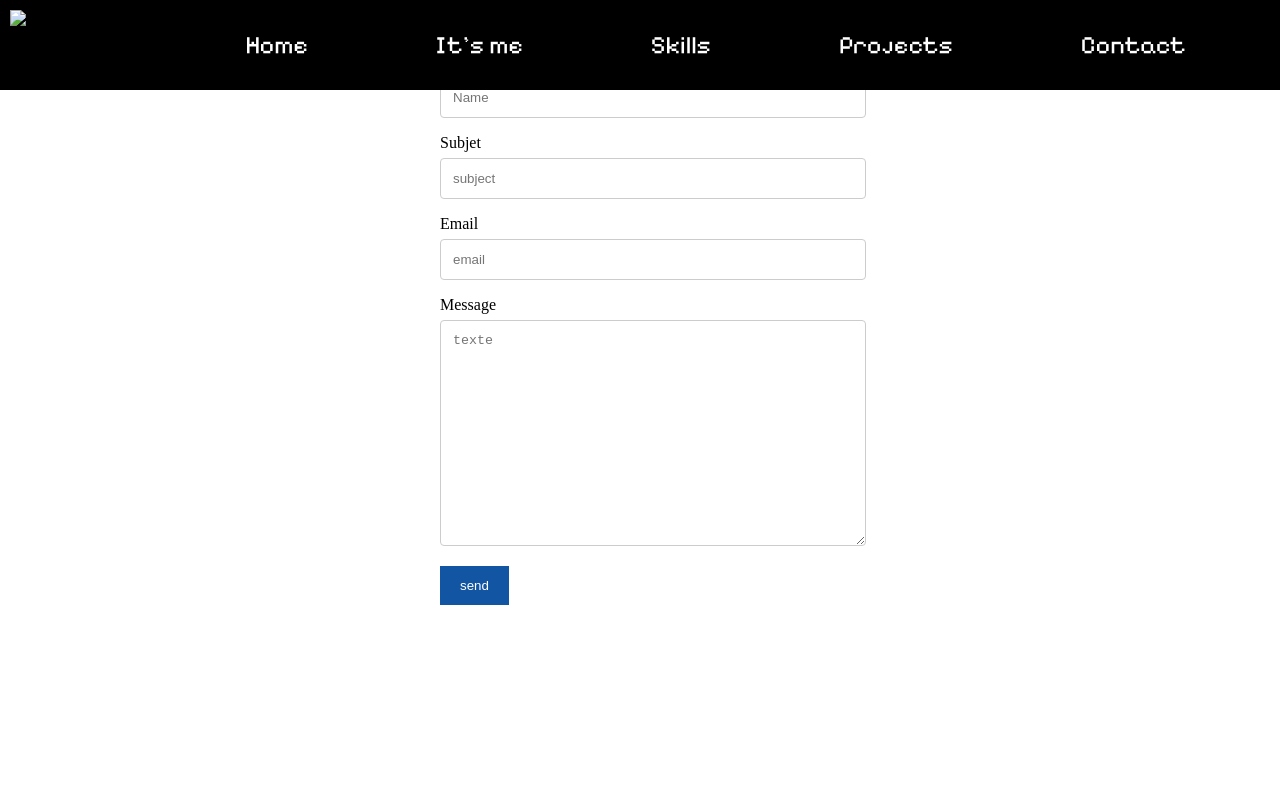
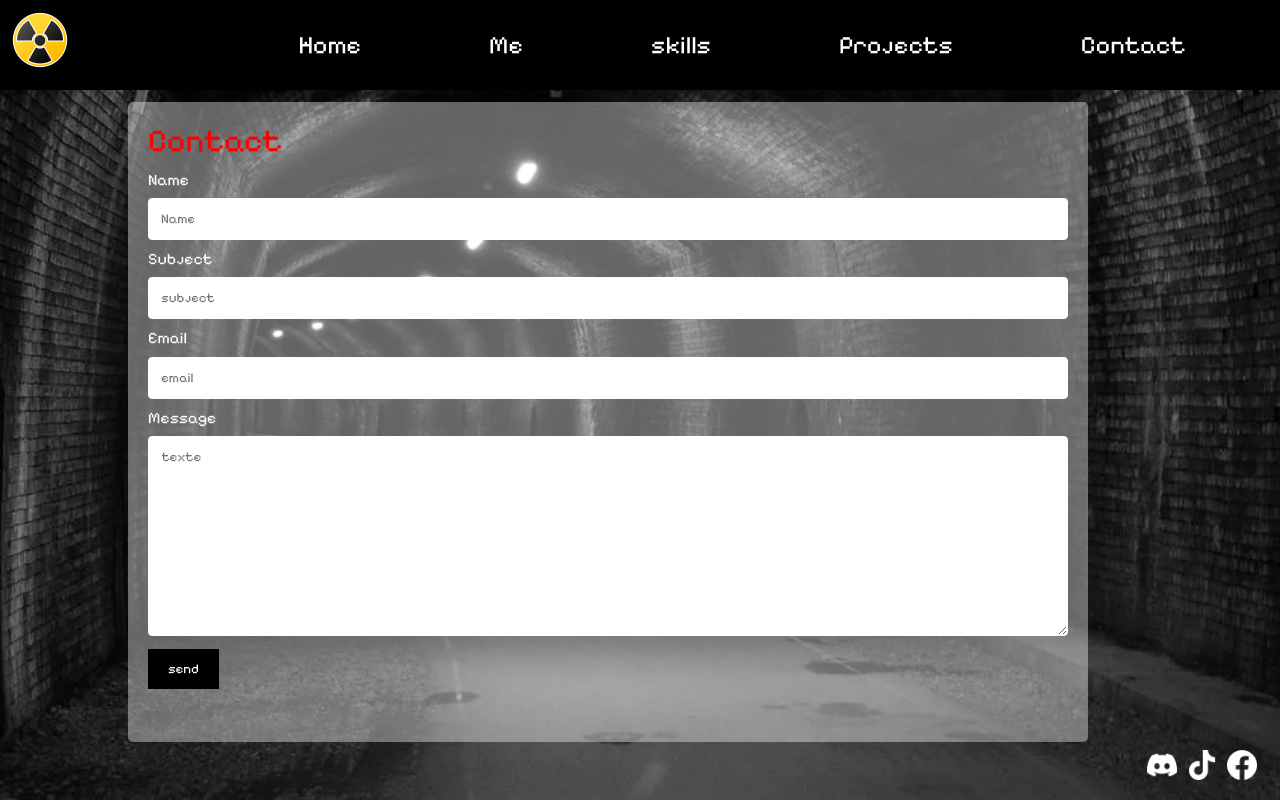
Before and after one commit to Wulfazz/portfolio1, a plain HTML site: page contact.html in a window 1280 px wide. Drawn offline with Linux system fonts and the light colour scheme.

Commit message:
contact fait

```diff
--- a/contact.html
+++ b/contact.html
@@ -3,54 +3,59 @@
 <head>
     <meta charset="UTF-8">
     <meta name="viewport" content="width=device-width, initial-scale=1.0">
-    <title>Contact</title>
+    <title>Home</title>
 
+    <!-- Icone -->
     <link
       rel="icon"
       type="image/x-icon"
       href="https://w7.pngwing.com/pngs/109/39/png-transparent-five-nights-at-freddy-s-sister-location-five-nights-at-freddy-s-2-five-nights-at-freddy-s-4-five-nights-at-freddy-s-3-stuffed-animals-cuddly-toys-fnaf.png"
     />
+
+    <!--Police pixels-->
     <link rel="preconnect" href="https://fonts.googleapis.com">
     <link rel="preconnect" href="https://fonts.gstatic.com" crossorigin>
     <link href="https://fonts.googleapis.com/css2?family=Pixelify+Sans:wght@400;500;600;700&display=swap" rel="stylesheet">
 
+    <!-- Lien CSS -->
     <link href="style.css" rel="stylesheet" type="text/css" />
 </head>
 <body>
+
+        <!-- Image de fond pour home -->
+        <div class="shelter">
+          <!-- Barre de nav -->
           <nav class="nav">
-        <ul>
+            <div class="menu-toggle">
+                <span></span>
+                <span></span>
+                <span></span>
+              </div>
+              <ul class="menu">
                 <li id="logo">
-                <img id="logo1" src="images/Springy.png"
+                    <img id="logo1" src="img/radioactive-icon-free-png.png"
                     alt="Logo pizza"
                     title="pizza"
                             />
                 </li>
-            <li>
-                <a href="index.html">Home</a>
-            </li>
-            <li>
-                <a href="me.html">It's me</a>
-            </li>
-            <li>
-                <a href="skills.html">Skills</a>
-            </li>
-            <li>
-                <a href="projects.html">Projects</a>
-            </li>
-            <li>
-                <a href="contact.html">Contact</a>
-            </li>
+                <li><a href="index.html">Home</a></li>
+                <li><a href="me.html">Me</a></li>
+                <li><a href="skills.html">skills</a></li>
+                <li><a href="projects.html">Projects</a></li>
+                <li><a href="contact.html">Contact</a></li>
               </ul>
         </nav>
 
+    <!-- contenu -->
     <div class="container">
 
-        <form action="/action_page.php">
-            <legend>Contact us before : 12 PM</legend>
+        <!-- Formulaire de contact -->
+        <form class="form" action="/action_page.php">
+            <legend>Contact</legend>
             <label for="fname">Name</label>
             <input type="text" id="fname" name="firstname" placeholder="Name">
 
-            <label for="sujet">Subjet</label>
+            <label for="sujet">Subject</label>
             <input type="text" id="sujet" name="subjet" placeholder="subject">
 
             <label for="emailAddress">Email</label>
@@ -59,8 +64,22 @@
 
             <label for="subject">Message</label>
             <textarea id="subject" name="subject" placeholder="texte" style="height:200px"></textarea>
+               <input type="submit" value="send">
 
-            <input type="submit" value="send">
+            <!-- Réseaux sociaux -->
         </form>
+        <div class="social">
+
+                <a href="https://discord.gg/s4YEHqAk">
+                    <img class="L2" src="img/discord.png" alt="discord">
+                </a>
+                <a href="https://www.tiktok.com/@kratosdarkrad?_t=8h1MhiFpomW&_r=1">
+                    <img class="L2" src="img/tik-tok.png" alt="tik tok">
+                </a>
+                <a href="https://www.facebook.com/profile.php?id=100009537660651">
+                    <img class="L2" src="img/facebook.png" alt="facebook">
+                </a>
+            </div>
     </div>
 </body>
+</html>
--- a/style.css
+++ b/style.css
@@ -60,13 +60,15 @@ height: 100vh;
   background-position: top center;
   width: 100%;
   position: fixed;
+  height: 100vh;
 }
 
-.fnaf1{
-  background-image: url("images/fnaf1.jpeg");
+.shelter{
+  background-image: url("img/Spooky-tunnel.JPG");
   background-size: cover;
   background-position: top center;
   width: 100%;
+  height: 100vh;
   position: fixed;
 }
 
@@ -75,10 +77,12 @@ height: 100vh;
   background-size: cover;
   background-position: top center;
   width: 100%;
+  height: 100vh;
   position: fixed;
 }
 
-/* display page */
+/* Home */
+
 .home{
   display: flex;
   color: rgb(255, 255, 255);
@@ -108,56 +112,6 @@ height: 100vh;
   left: 0;
 }
 
-/* Page contact */
-
-
-input[type=text], textarea, input[type=email] {
-  width: 100%;
-  padding: 12px;
-  border: 1px solid #ccc;
-  border-radius: 4px;
-  margin-top: 6px;
-  margin-bottom: 16px;
-  margin-right: 0px;
-  margin-left: 0px;
-  resize: vertical;
-}
-
-label{margin-right: 0px;
-  margin-left: 0px;
-  width: 100%;}
-
-input[type=submit] {
-  background-color: #1255a2;
-  color: white;
-  padding: 12px 20px;
-  border: none;
-
-  cursor: pointer;
-}
-
-input[type=submit]:hover {
-  background-color: #1872D9;
-}
-
-.container {
-  box-sizing : border-box;
-  border-radius:5px;
-  padding:20px;
-  width: 100%;
-  max-width: 440px;
-  margin: auto;
-  height: 80%;
-  display: flex;
-  align-items: center;
-}
-
-legend    {
-  color: red;
-  width: 100%;
-}
-
-/* textes */
 .texteH {
   background-color: rgba(255, 255, 255, 0.286);
   border-radius: 15px;
@@ -183,17 +137,97 @@ legend    {
   margin: 5%;
 }
 
-.texteM {
-  width: 100%;
-  font-size: 43px;
-  display: flex;
-}
-
 .presentation{
   margin-left: 15%;
   margin-top: 15%;
   transform: rotate(-3deg);
   font-family: "Pixelify Sans", sans-serif;
+}
+
+/* Page contact */
+
+input[type=text], textarea, input[type=email] {
+  width: 100%;
+  padding: 12px;
+  border: 1px solid #ffffff;
+  border-radius: 4px;
+  box-sizing: border-box;
+  margin-top: 1%;
+  margin-bottom: 1%;
+  margin-right: 0px;
+  margin-left: 0px;
+  resize: vertical;
+  font-family: "Pixelify Sans", sans-serif;
+}
+
+label{
+  margin-right: 0px;
+  margin-left: 0px;
+  width: 100%;
+  font-family: "Pixelify Sans", sans-serif;
+  }
+
+input[type=submit] {
+background-color: #000000;
+color: white;
+padding: 12px 20px;
+border: none;
+font-family: "Pixelify Sans", sans-serif;
+cursor: pointer;
+}
+
+input[type=submit]:hover {
+  background-color: #cf0000;
+}
+
+.container {
+  box-sizing : border-box;
+  border-radius:5px;
+  padding:20px;
+  width: 75%;
+  height: 80%;
+  background-color: rgba(255, 255, 255, 0.384);
+  margin-left: 10%;
+  margin-top: 8%;
+  display: flex;
+  font-family: "Pixelify Sans", sans-serif;
+  justify-content: center;
+  position: relative;
+  color: white;
+}
+
+legend{
+color: red;
+width: 100%;
+font-size: 2em;
+margin-bottom: 1%;
+}
+
+.L2{
+  height: 30px;
+  width: 30px;
+  display: flex;
+  margin-left: -10%;
+}
+
+.social{
+  display: flex;
+  position: fixed;
+  bottom: 20px;
+  right: 20px;
+}
+
+.social a {
+  margin-left: 10px;
+}
+
+/* textes */
+
+
+.texteM {
+  width: 100%;
+  font-size: 43px;
+  display: flex;
 }
 
 /* Skills */
@@ -299,4 +333,8 @@ legend    {
     display: flex;
     margin-left: -30%;
   }
+
+  .container{
+    margin-top: 10%;
 }
+}
```
Lines whose indentation alone changed are shown as unchanged.
